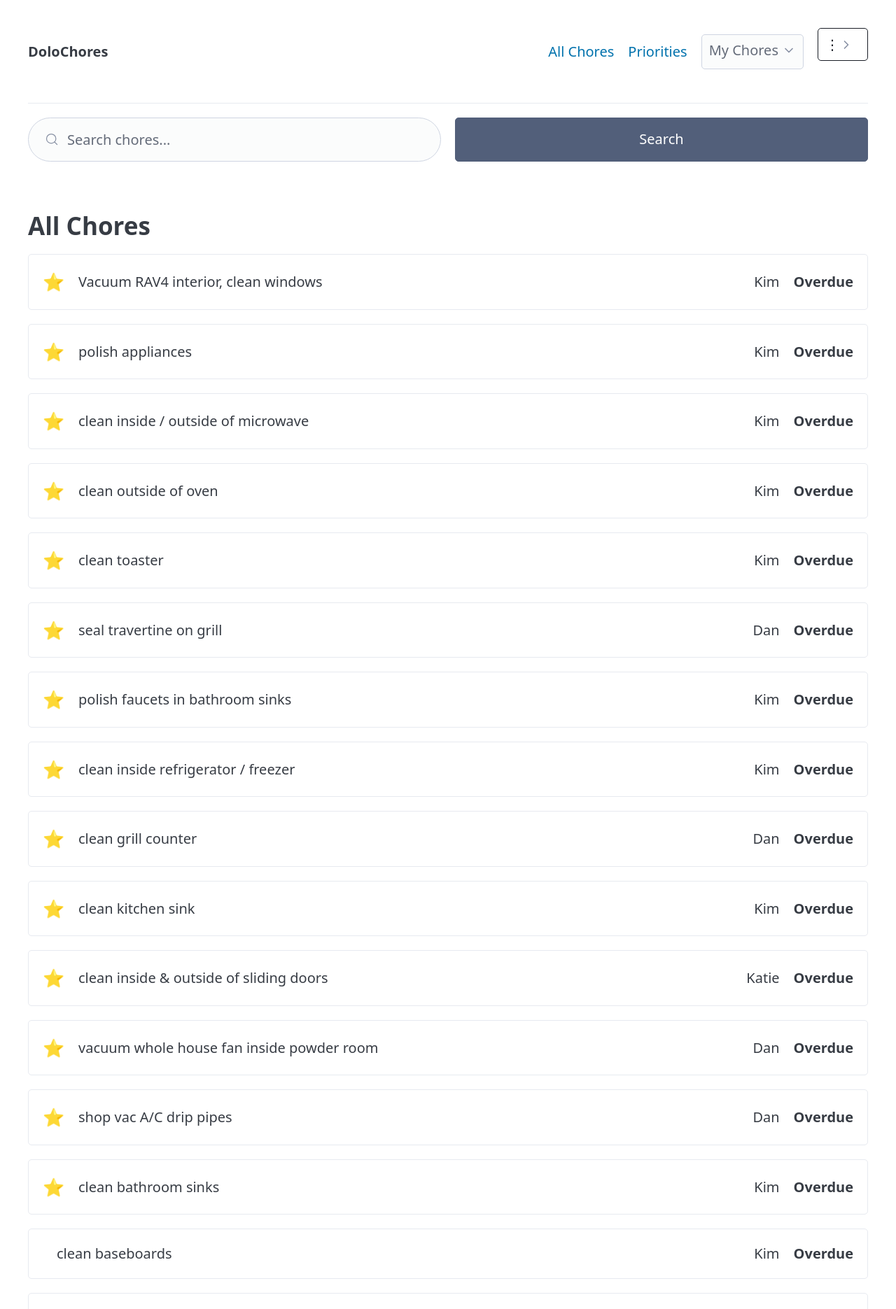
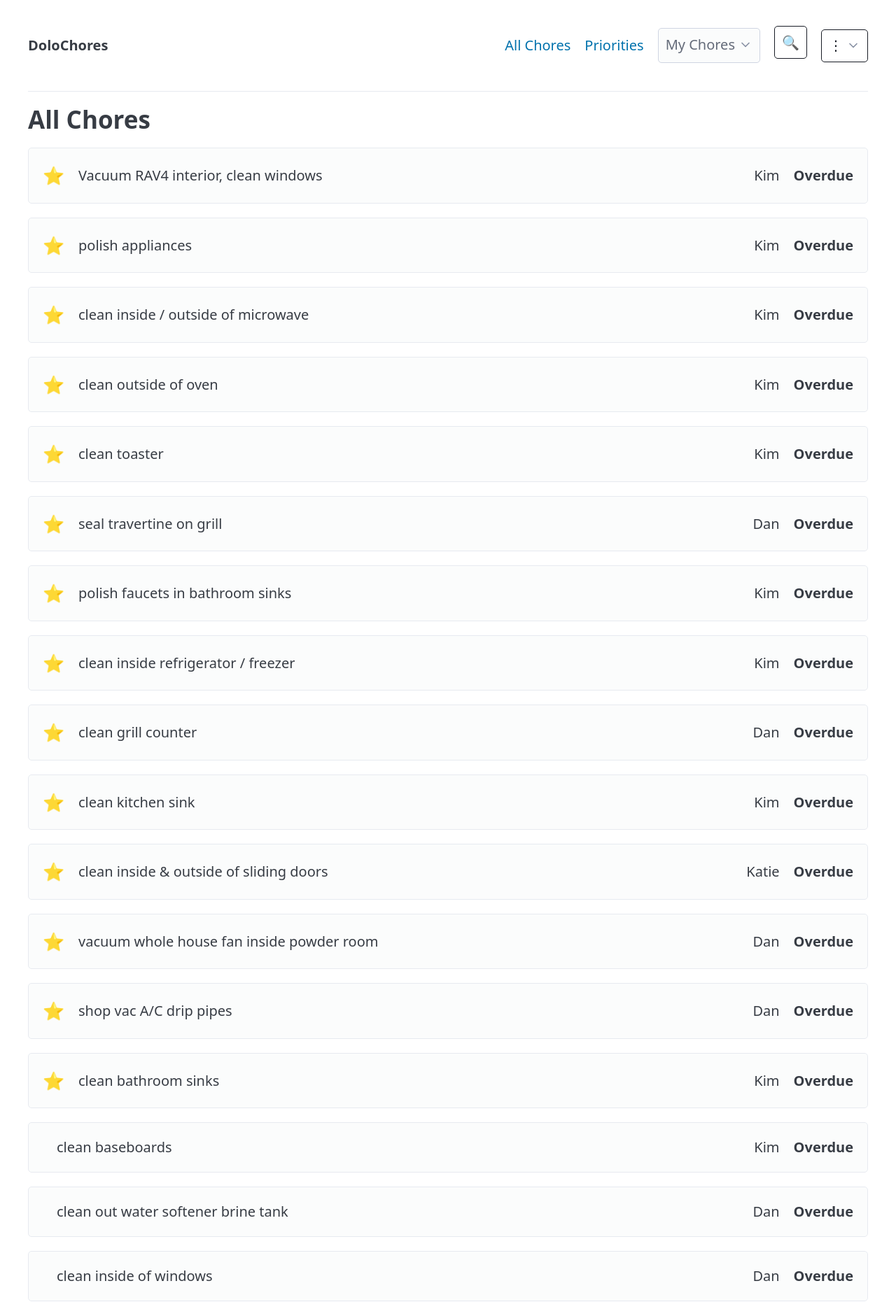
Before and after one commit to dkaemmerer/Dolochores, a Flask app: page / in a window 1280 px wide. Shown: the top 1871 px of the page at 70% size. Run offline with Flask 3, Linux system fonts and the light colour scheme; some libraries are stand-ins or nearby versions.

Commit message:
feat: Apply fixes and enhancements to chore application
This commit addresses your feedback from the previous set of changes and introduces several new features and bug fixes.

The key changes include:

- **Bug Fixes**:
  - **Email Sender:** Fixed a bug where emails could not be sent due to a missing sender address. The sender is now explicitly set in the email message object.
  - **UI Alignment:** Corrected a CSS issue to ensure all items in the top navigation bar are vertically aligned.

- **UI/UX Enhancements**:
  - **Search Page:** The search functionality has been moved to a dedicated `/search` page, accessible via a magnifying glass icon in the navigation bar.
  - **Swipe Animations:** The swipe actions on chore rows are now animated. The row follows your finger, and a background with an icon (checkmark for complete, star for priority) is revealed to provide clear visual feedback.
  - **Consistent UI:** The new row-based layout and swipe functionality have been applied to the "Priorities" and "My Chores" pages, creating a consistent experience across the app. This was achieved by refactoring the chore list into a reusable partial template.
  - **Dropdown Menu Style:** The 3-dot menu has been restyled to behave as a more standard dropdown menu.

```diff
--- a/app.py
+++ b/app.py
@@ -84,24 +84,31 @@ def inject_users():
 
 @app.route('/')
 def all_chores():
-    search_query = request.args.get('q')
-
-    query = Chore.query.join(User) # Join with User to search by assignee name
-    if search_query:
-        search_term = f'%{search_query}%'
-        query = query.filter(
-            Chore.title.ilike(search_term) |
-            Chore.notes.ilike(search_term) |
-            User.name.ilike(search_term)
-        )
-
-    chores = query.all()
+    chores = Chore.query.all()
 
     # Custom sort key for status
     status_map = {"Overdue": 1, "Due Soon": 2, "Completed Recently": 3}
     chores.sort(key=lambda c: (status_map.get(c.status, 4), not c.is_priority, c.next_due, -c.frequency))
 
     return render_template('index.html', chores=chores, title="All Chores")
+
+@app.route('/search')
+def search():
+    search_query = request.args.get('q')
+    chores = []
+    if search_query:
+        search_term = f'%{search_query}%'
+        query = Chore.query.join(User).filter(
+            Chore.title.ilike(search_term) |
+            Chore.notes.ilike(search_term) |
+            User.name.ilike(search_term)
+        )
+        chores = query.all()
+        # Sort results just like in all_chores
+        status_map = {"Overdue": 1, "Due Soon": 2, "Completed Recently": 3}
+        chores.sort(key=lambda c: (status_map.get(c.status, 4), not c.is_priority, c.next_due, -c.frequency))
+
+    return render_template('search.html', chores=chores, title="Search Chores")
 
 @app.route('/my-chores/<username>')
 def my_chores(username):
@@ -256,6 +263,7 @@ def email_chores():
         # Send email
         msg = Message(
             subject="Today's Chores",
+            sender=app.config.get('MAIL_USERNAME') or 'noreply@dolochores.com',
             recipients=["dolohome@gmail.com"],
             body=email_body
         )
--- a/static/css/style.css
+++ b/static/css/style.css
@@ -28,19 +28,58 @@ article h3 span[title="High Priority"] {
     font-size: 1.25rem; /* A bit larger for visibility */
 }
 
-/* Chore row styles */
+/* Swipe Action Styles */
 .chore-row {
+    position: relative;
+    overflow: hidden;
+    user-select: none; /* Prevent text selection during swipe */
+    margin-bottom: var(--pico-spacing);
+}
+
+.chore-row-bg {
+    position: absolute;
+    top: 0;
+    left: 0;
+    width: 100%;
+    height: 100%;
+    display: flex;
+    justify-content: space-between;
+    align-items: center;
+    padding: 0 var(--pico-spacing);
+    background-color: var(--pico-muted-background-color);
+    z-index: 0;
+    transition: background-color 0.3s ease;
+}
+
+.swipe-icon {
+    font-size: 1.5rem;
+    color: white;
+    opacity: 0;
+    transition: opacity 0.2s ease;
+}
+
+.chore-row-fg {
+    position: relative;
+    z-index: 1;
+    background-color: var(--pico-form-element-background-color);
     display: flex;
     justify-content: space-between;
     align-items: center;
     padding: var(--pico-spacing);
     border: 1px solid var(--pico-muted-border-color);
     border-radius: var(--pico-border-radius);
-    margin-bottom: var(--pico-spacing);
     cursor: pointer;
 }
 
-.chore-row:hover {
+.chore-row-fg.swiping {
+    transition: none; /* Disable transition during active swipe */
+}
+
+.chore-row-fg.snap-back {
+    transition: transform 0.3s ease; /* Re-enable for snap-back */
+}
+
+.chore-row-fg:hover {
     background-color: var(--pico-muted-background-color);
 }
 
@@ -58,3 +97,8 @@ article h3 span[title="High Priority"] {
 .chore-priority {
     font-size: 1.25rem;
 }
+
+/* Custom Nav Styles */
+nav ul {
+    align-items: center;
+}
--- a/static/js/main.js
+++ b/static/js/main.js
@@ -75,44 +75,83 @@ document.addEventListener('DOMContentLoaded', () => {
 
     // --- Swipe Actions for Chore Rows ---
     document.querySelectorAll('.chore-row').forEach(row => {
+        const fg = row.querySelector('.chore-row-fg');
+        const bg = row.querySelector('.chore-row-bg');
+        const rightIcon = bg.querySelector('.swipe-right-icon');
+        const leftIcon = bg.querySelector('.swipe-left-icon');
+
         let touchstartX = 0;
-        let touchendX = 0;
+        let touchmoveX = 0;
+        let deltaX = 0;
         let isSwiping = false;
+        const swipeThreshold = 80;
 
         row.addEventListener('touchstart', e => {
+            // Don't swipe if clicking on a button/link inside
+            if (e.target.closest('a, button')) return;
             touchstartX = e.changedTouches[0].screenX;
             isSwiping = true;
+            fg.classList.add('swiping');
+            // Also prevent the detail view from opening
+            row.style.pointerEvents = 'none';
+        }, { passive: true });
+
+        row.addEventListener('touchmove', e => {
+            if (!isSwiping) return;
+            touchmoveX = e.changedTouches[0].screenX;
+            deltaX = touchmoveX - touchstartX;
+
+            fg.style.transform = `translateX(${deltaX}px)`;
+
+            // Reveal icons and change background color
+            if (deltaX > 0) { // Swiping right
+                bg.style.backgroundColor = 'var(--pico-color-green-550)';
+                rightIcon.style.opacity = Math.min(deltaX / swipeThreshold, 1);
+                leftIcon.style.opacity = 0;
+            } else { // Swiping left
+                bg.style.backgroundColor = 'var(--pico-color-amber-550)';
+                leftIcon.style.opacity = Math.min(Math.abs(deltaX) / swipeThreshold, 1);
+                rightIcon.style.opacity = 0;
+            }
+
         }, { passive: true });
 
         row.addEventListener('touchend', e => {
             if (!isSwiping) return;
             isSwiping = false;
-            touchendX = e.changedTouches[0].screenX;
-            handleSwipe(row, touchstartX, touchendX);
+            fg.classList.remove('swiping');
+
+            if (Math.abs(deltaX) > swipeThreshold) {
+                handleSwipeAction(row, deltaX);
+            } else {
+                // Snap back
+                fg.classList.add('snap-back');
+                fg.style.transform = '';
+                bg.style.backgroundColor = '';
+                rightIcon.style.opacity = 0;
+                leftIcon.style.opacity = 0;
+                // Allow clicks again
+                row.style.pointerEvents = 'auto';
+            }
+
+            deltaX = 0; // Reset delta
+
+            setTimeout(() => {
+                fg.classList.remove('snap-back');
+            }, 300);
         });
     });
 
-    function handleSwipe(row, startX, endX) {
+    function handleSwipeAction(row, deltaX) {
         const choreId = row.dataset.choreId;
-        const swipeThreshold = 50; // pixels
-        const deltaX = endX - startX;
+        const swipeThreshold = 80;
 
         if (Math.abs(deltaX) > swipeThreshold) {
-            // Prevent the click event from firing
-            row.style.pointerEvents = 'none';
-
             if (deltaX > 0) {
-                // Swipe Right: Mark Complete
                 handleAction(`/api/chores/${choreId}/complete`, 'POST', 'Chore marked as complete.');
             } else {
-                // Swipe Left: Toggle Priority
                 handleAction(`/api/chores/${choreId}/toggle-priority`, 'POST', 'Priority toggled.');
             }
-
-            // Re-enable clicks after a short delay
-            setTimeout(() => {
-                row.style.pointerEvents = 'auto';
-            }, 300);
         }
     }
 
--- /dev/null
+++ b/templates/_chores_list.html
@@ -0,0 +1,18 @@
+<div class="chores-list">
+{% for chore in chores %}
+<div class="chore-row" data-chore-id="{{ chore.id }}">
+    <div class="chore-row-bg">
+        <div class="swipe-icon swipe-right-icon">✔️</div>
+        <div class="swipe-icon swipe-left-icon">⭐</div>
+    </div>
+    <div class="chore-row-fg" data-target="chore-detail-modal" onclick="openChoreDetail(event)">
+        <span class="chore-priority">{% if chore.is_priority %}⭐{% endif %}</span>
+        <span class="chore-title">{{ chore.title }}</span>
+        <span class="chore-assignee">{{ chore.assignee.name }}</span>
+        <span class="chore-status status-{{ chore.status | lower | replace(' ', '-') }}">{{ chore.status }}</span>
+    </div>
+</div>
+{% else %}
+<p>{{ no_chores_message | default('No chores found.') }}</p>
+{% endfor %}
+</div>
--- a/templates/index.html
+++ b/templates/index.html
@@ -3,24 +3,7 @@
 {% block content %}
 
 <section>
-    <form method="get" action="{{ url_for('all_chores') }}">
-        <div class="grid">
-            <input type="search" id="search" name="q" placeholder="Search chores..." value="{{ request.args.get('q', '') }}">
-            <button type="submit" class="secondary">Search</button>
-        </div>
-    </form>
     <h2>All Chores</h2>
-    <div class="chores-list">
-    {% for chore in chores %}
-    <div class="chore-row" data-chore-id="{{ chore.id }}" data-target="chore-detail-modal" onclick="openChoreDetail(event)">
-        <span class="chore-priority">{% if chore.is_priority %}⭐{% endif %}</span>
-        <span class="chore-title">{{ chore.title }}</span>
-        <span class="chore-assignee">{{ chore.assignee.name }}</span>
-        <span class="chore-status status-{{ chore.status | lower | replace(' ', '-') }}">{{ chore.status }}</span>
-    </div>
-    {% else %}
-    <p>No chores found.</p>
-    {% endfor %}
-    </div>
+    {% include '_chores_list.html' %}
 </section>
 {% endblock %}
--- a/templates/layout.html
+++ b/templates/layout.html
@@ -26,10 +26,11 @@
                         </ul>
                     </details>
                 </li>
+                <li><a href="{{ url_for('search') }}" role="button" class="contrast outline" data-tooltip="Search Chores">&#128269;</a></li>
                 <li>
-                    <details role="list" dir="rtl">
-                        <summary aria-haspopup="listbox" role="button" class="contrast outline">&#8942;</summary>
-                        <ul role="listbox">
+                    <details class="dropdown">
+                        <summary role="button" class="contrast outline">&#8942;</summary>
+                        <ul class="dropdown-menu">
                             <li><a href="#" data-target="add-chore-modal" onclick="toggleModal(event)">Add Chore</a></li>
                             <li><a href="#" id="email-chores-btn">Email Chores List</a></li>
                         </ul>
```
Also changed, not shown: templates/my_chores.html (+1 -29 lines), templates/priorities.html (+1 -28 lines), templates/search.html (added, +19 -0 lines), 1 other file.
